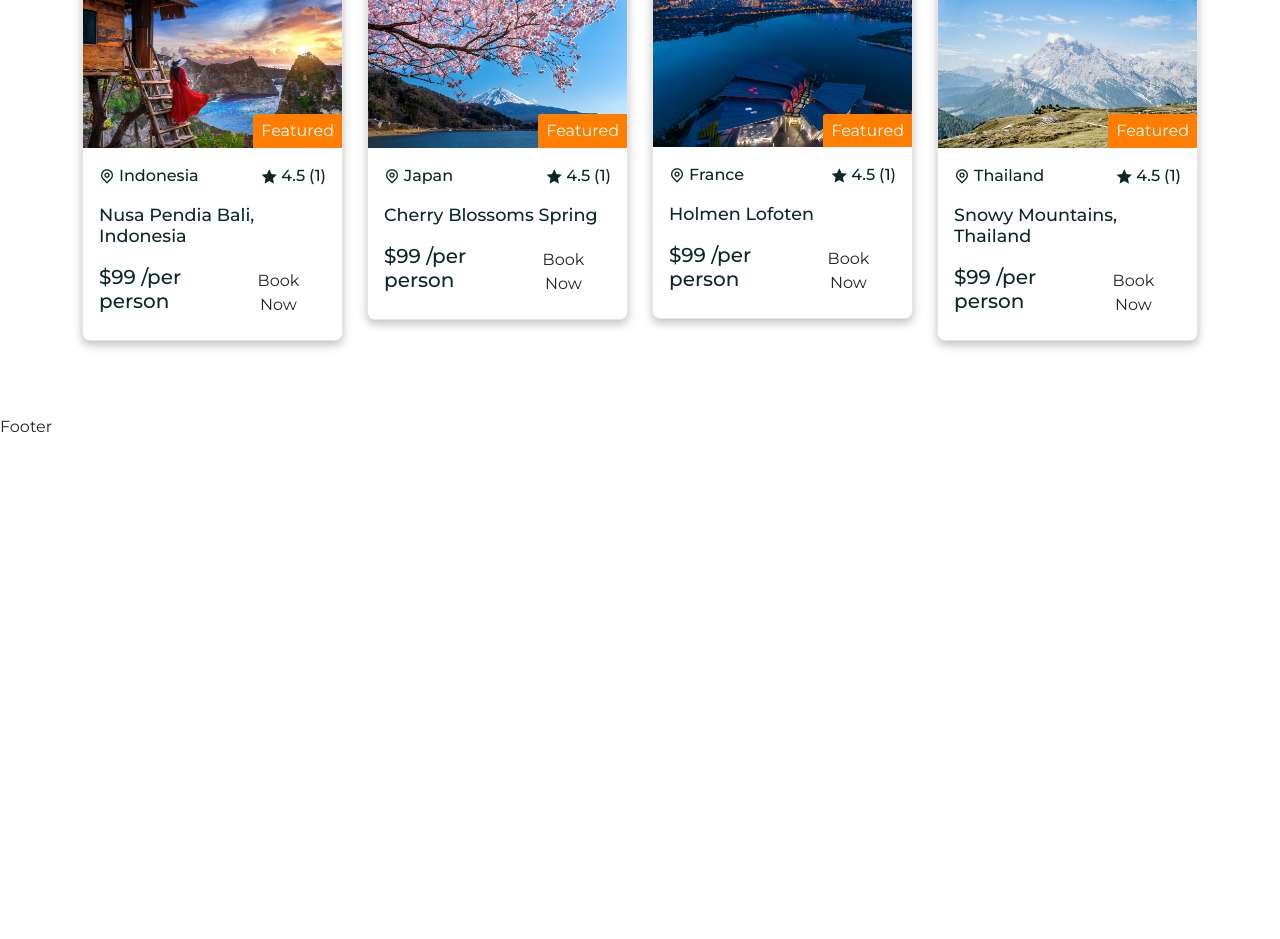
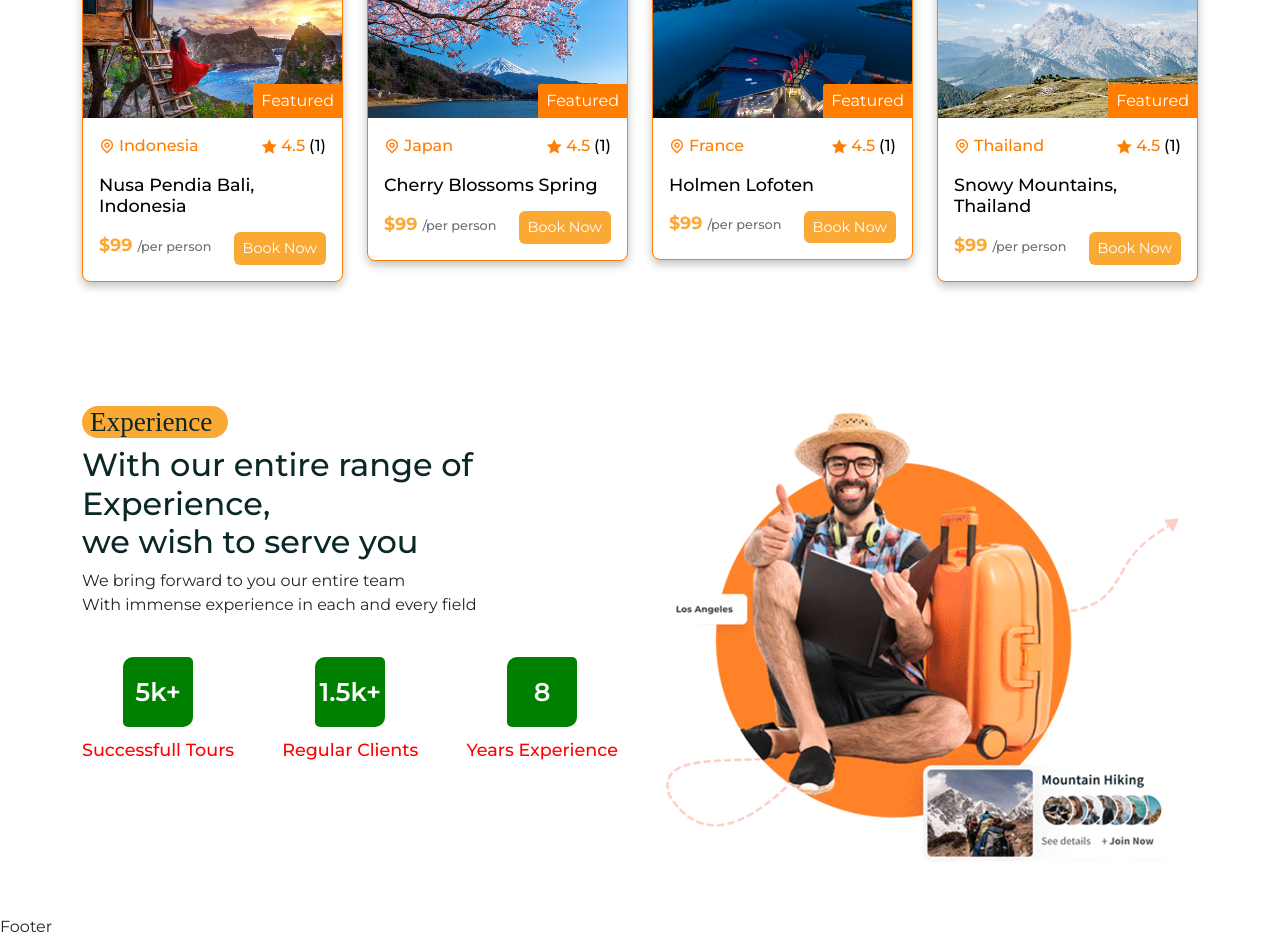
Before and after one commit to Tech-Ninja478/Tour-Management, a React (Create React App) app in the folder frontend/: page /home in a window 1280 px wide. Shown: the part 1660-2599 px from the top of the page. Before the commit the page ends 2099 px from the top, so only its background shows below. Built offline with nearby package versions, Linux system fonts and the light colour scheme; a web font is replaced by a local one.

Commit message:
Experience and Card Section Done

```diff
--- a/frontend/src/pages/Home.jsx
+++ b/frontend/src/pages/Home.jsx
@@ -2,10 +2,13 @@ import React from 'react'
 import '../styles/home.css'
 
 import { Col, Container, Row } from 'reactstrap'
+import experienceImg from '../assets/images/experience.png'
 import heroImg from '../assets/images/hero-img01.jpg'
 import heroImg02 from '../assets/images/hero-img02.jpg'
 import heroVideo from '../assets/images/hero-video.mp4'
 import worldImg from '../assets/images/world.png'
+
+
 import Subtitle from '../shared/Subtitle'
 
 import FeaturedTourList from '../components/Featured-Tours/FeaturedTourList'
@@ -76,6 +79,48 @@ const Home = () => {
             </Container>
         </section>
         {/* =============== Featured Tours Section End =============== */}
+
+        {/* =============== Experience Section Start ================= */}
+
+        <section>
+            <Container>
+                <Row>
+                    <Col lg='6'>
+                        <div className="experience_content">
+                            <Subtitle subtitle={'Experience'}></Subtitle>
+
+                            <h2>With our entire range of Experience, <br />we wish to serve you</h2>
+                            <p>We bring forward to you our entire team <br />
+                                With immense experience in each and every field
+                            </p>
+                        </div>
+
+                        <div className="counter__wrapper d-flex align-items-center gap-5">
+                            <div className="counter__box">
+                                <span>5k+</span>
+                                <h6>Successfull Tours</h6>
+                            </div>
+                            <div className="counter__box">
+                                <span>1.5k+</span>
+                                <h6>Regular Clients</h6>
+                            </div>
+                            <div className="counter__box">
+                                <span>8</span>
+                                <h6>Years Experience</h6>
+                            </div>
+                        </div>
+                    </Col>
+                    <Col lg='6'>
+                        <div className="experience_img">
+                            <img src={experienceImg} alt="Experience" />
+                        </div>
+                    </Col>
+                </Row>
+            </Container>
+        </section>
+
+
+        {/* =============== Experience Section Start ================= */}
     </>
 }
 
--- a/frontend/src/shared/tour-card.css
+++ b/frontend/src/shared/tour-card.css
@@ -4,10 +4,11 @@
 }
 
 .card {
-  border: 1px solid rgba(0, 0, 0, 0.1);
+  border: 1px solid var(--primary-color);
   box-shadow: 0px 4px 10px rgba(0, 0, 0, 0.25);
   border-radius: 8px;
   background: #fff;
+  color: var(--text-color);
 }
 
 .tour__img {
@@ -33,12 +34,16 @@
 
 .tour__rating {
   font-size: 0.9rem;
-  color: var(--text-color);
+  color: var(--secondary-color);
 }
 
 .tour__location {
-  color: var(--heading-color);
+  color: var(--primary-color);
   font-weight: 500;
+}
+
+.tour__location span {
+  color: black;
 }
 
 .tour__rating i,
@@ -54,10 +59,38 @@
 
 .tour__title a {
   text-decoration: none;
-  color: var(--heading-color);
+  color: black;
   transition: 0.3s;
 }
 
 .tour__title a:hover {
   color: var(--secondary-color);
 }
+
+.card__bottom h5 {
+  color: var(--secondary-color);
+  font-size: 1.1rem;
+  font-weight: 700;
+}
+
+.card__bottom h5 span {
+  font-weight: 500;
+  color: var(--text-color);
+  font-size: 0.8rem;
+}
+
+.booking__btn {
+  background: var(--secondary-color) !important;
+  cursor: pointer;
+  padding: 0.2rem 0.5rem !important;
+}
+
+.booking__btn a {
+  text-decoration: none;
+  font-size: 0.9rem;
+  color: #fff;
+}
+
+.booking__btn a:hover {
+  color: #fff;
+}
--- a/frontend/src/styles/home.css
+++ b/frontend/src/styles/home.css
@@ -54,3 +54,43 @@
   font-size: 2.3rem;
   font-weight: 500;
 }
+
+.experience__content h2 {
+  font-size: 2.5rem;
+  margin-top: 1rem;
+  font-weight: 500;
+}
+
+.experience__content p {
+  font-size: 1.1rem;
+  color: var(--text-color);
+  margin-top: 1rem;
+}
+
+.counter__wrapper {
+  margin-top: 2.5rem;
+}
+
+.counter__box span {
+  width: 70px;
+  height: 70px;
+  margin: auto;
+  display: flex;
+  align-items: center;
+  justify-content: center;
+  background: green;
+  color: #fff;
+  font-size: 1.6rem;
+  font-weight: 600;
+  border-radius: 10px 5px 10px 5px;
+}
+
+.counter__box h6 {
+  font-size: 1.1rem;
+  margin-top: 0.7rem;
+  color: red;
+}
+
+.experience__img img {
+  width: 90%;
+}
```
